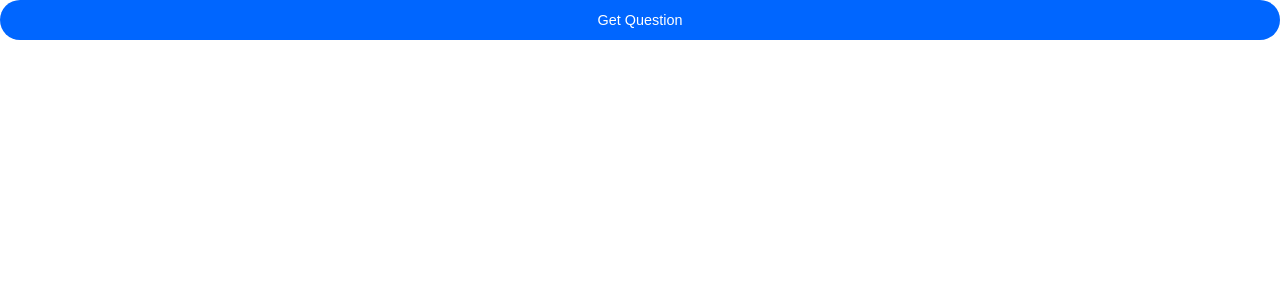
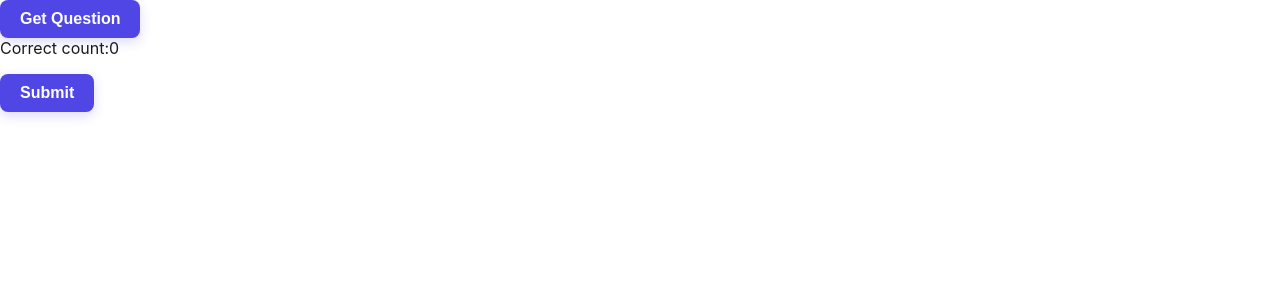
Before and after one commit to officialshrutakirti94/interviewAI, a React (Vite) app: page /quiz in a window 1280 px wide. Shown: the top 300 px of the page. Built offline with nearby package versions, Linux system fonts and the light colour scheme; the HTML template or start-up script is replaced by a standard one.

Commit message:
added quiz in the main interface

```diff
--- a/src/components/Dashboard.jsx
+++ b/src/components/Dashboard.jsx
@@ -1,16 +1,39 @@
-import React from 'react';
+import React, { useState } from 'react';
 import { UserProfile } from './UserProfile';
 import { Brain, LogOut } from 'lucide-react';
 import { ChatBox } from './ChatBox';
+import Quiz from './Quiz';
 
 export function Dashboard() {
+  const [activeComponent,setactivecomponent]=useState('chat')
   return (
     <div className="dashboard-layout">
       <nav className="dashboard-nav">
         <div className="nav-brand">
           <Brain size={24} />
           <span>InterviewAI</span>
+          <div className="list">
+          <button
+  onClick={() => setactivecomponent('quiz')}
+  style={{
+    backgroundColor: '#4F46E5', // Indigo-600
+    color: 'white',
+    padding: '10px 20px',
+    border: 'none',
+    borderRadius: '8px',
+    fontSize: '16px',
+    fontWeight: '600',
+    cursor: 'pointer',
+    transition: 'all 0.3s ease',
+    boxShadow: '0 4px 12px rgba(79, 70, 229, 0.2)',
+  }}
+>
+ quiz
+</button>
+
         </div>
+        </div>
+
         <button className="logout-button">
           <LogOut size={20} />
           <a href='/'>Logout</a>
@@ -22,7 +45,8 @@ export function Dashboard() {
           <UserProfile />
         </aside>
         <main className="dashboard-main">
-          <ChatBox />
+          {activeComponent==='chat' && <ChatBox/>}
+          {activeComponent==='quiz' && <Quiz/>}
         </main>
       </div>
     </div>
--- a/src/components/Quiz.jsx
+++ b/src/components/Quiz.jsx
@@ -1,6 +1,5 @@
 import axios from 'axios'
 import React, { useState } from 'react'
-import { Button } from './Button'
 
 const Quiz = () => {
   const [question, setQuestion] = useState('')
@@ -8,6 +7,7 @@ const Quiz = () => {
   const [selectedanswer, setselectedanswer] = useState('')
   const [correctanswer, setcorrectanswer] = useState('')
   const [answerStatus, setAnswerstatus] = useState('')
+  const [correctCounter,setCorrectCounter]= useState(0)
   const API_KEY = "x159m185zbG2U87cucMN7tWwdVnsRW1ya48Y7kyV"
 
   const getQuestion = async () => {
@@ -32,8 +32,10 @@ const Quiz = () => {
     setselectedanswer(key)
     console.log("key=>>>", key)
     console.log("correct answer====>", correctanswer)
+    var count=0;
     if (key === correctanswer) {
       setAnswerstatus('correct')
+      setCorrectCounter((prev)=>prev+1)
     } else {
       setAnswerstatus('wrong')
     }
@@ -41,10 +43,23 @@ const Quiz = () => {
   }
 
   return (
-    <div>
-      <Button onClick={getQuestion}>Get Question</Button>
+    <div >
+      <button onClick={getQuestion}
+         style={{
+          backgroundColor: '#4F46E5', // Indigo-600
+          color: 'white',
+          padding: '10px 20px',
+          border: 'none',
+          borderRadius: '8px',
+          fontSize: '16px',
+          fontWeight: '600',
+          cursor: 'pointer',
+          transition: 'all 0.3s ease',
+          boxShadow: '0 4px 12px rgba(79, 70, 229, 0.2)',
+        }}
+      >Get Question</button>
 
-      {question && <p><strong>Question:</strong> {question}</p>}
+      {question && <p style={{marginTop:'1rem',marginBottom:'1rem'}}><strong>Question:</strong> {question}</p>}
 
       {options && (
         <ul style={{ listStyle: 'none', padding: 0 }}>
@@ -54,7 +69,7 @@ const Quiz = () => {
                 <button
                   style={{
                     padding: '10px 20px',
-                    width: '100%',
+                    width: '50%',
                     backgroundColor: '#f0f0f0',
                     border: '1px solid #ccc',
                     borderRadius: '6px',
@@ -77,6 +92,22 @@ const Quiz = () => {
           ))}
         </ul>
       )}
+      <div className="correctCounter">Correct count:{correctCounter}</div>
+      <button
+         style={{
+          backgroundColor: '#4F46E5', // Indigo-600
+          color: 'white',
+          padding: '10px 20px',
+          border: 'none',
+          borderRadius: '8px',
+          fontSize: '16px',
+          fontWeight: '600',
+          cursor: 'pointer',
+          transition: 'all 0.3s ease',
+          boxShadow: '0 4px 12px rgba(79, 70, 229, 0.2)',
+          marginTop:'1rem'
+        }}
+      >Submit</button>
     </div>
   )
 }
--- a/src/components/UserProfile.jsx
+++ b/src/components/UserProfile.jsx
@@ -27,12 +27,12 @@ export function UserProfile() {
 
       <div className="profile-stats">
         <div className="stat-item">
-          <h3>Interviews Completed</h3>
+          <h3>Quiz Completed</h3>
           <p>{user?.userCompletion}</p>
         </div>
         <div className="stat-item">
-          <h3>Last Active</h3>
-          <p>{user.lastActive}</p>
+          <h3 >Streak</h3>
+          <p>2 ️‍🔥</p>
         </div>
       </div>
     </div>
```
